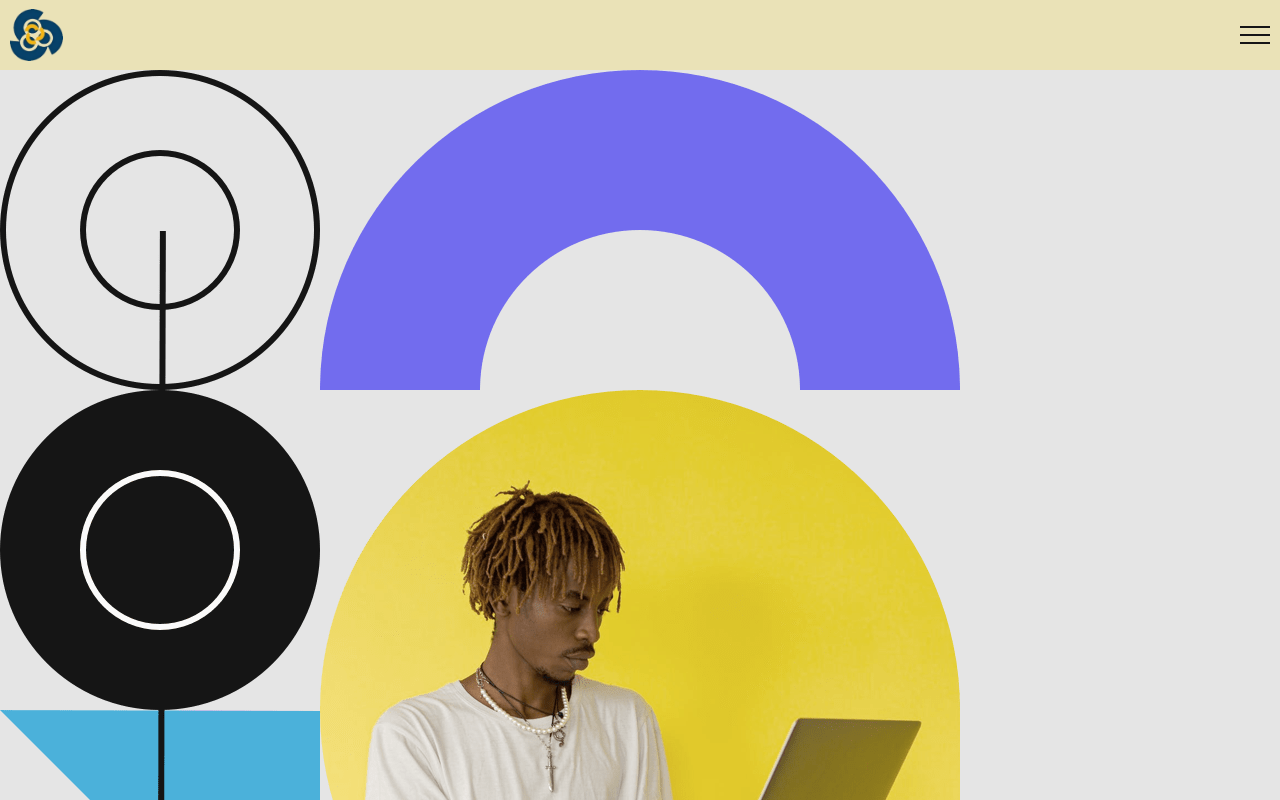
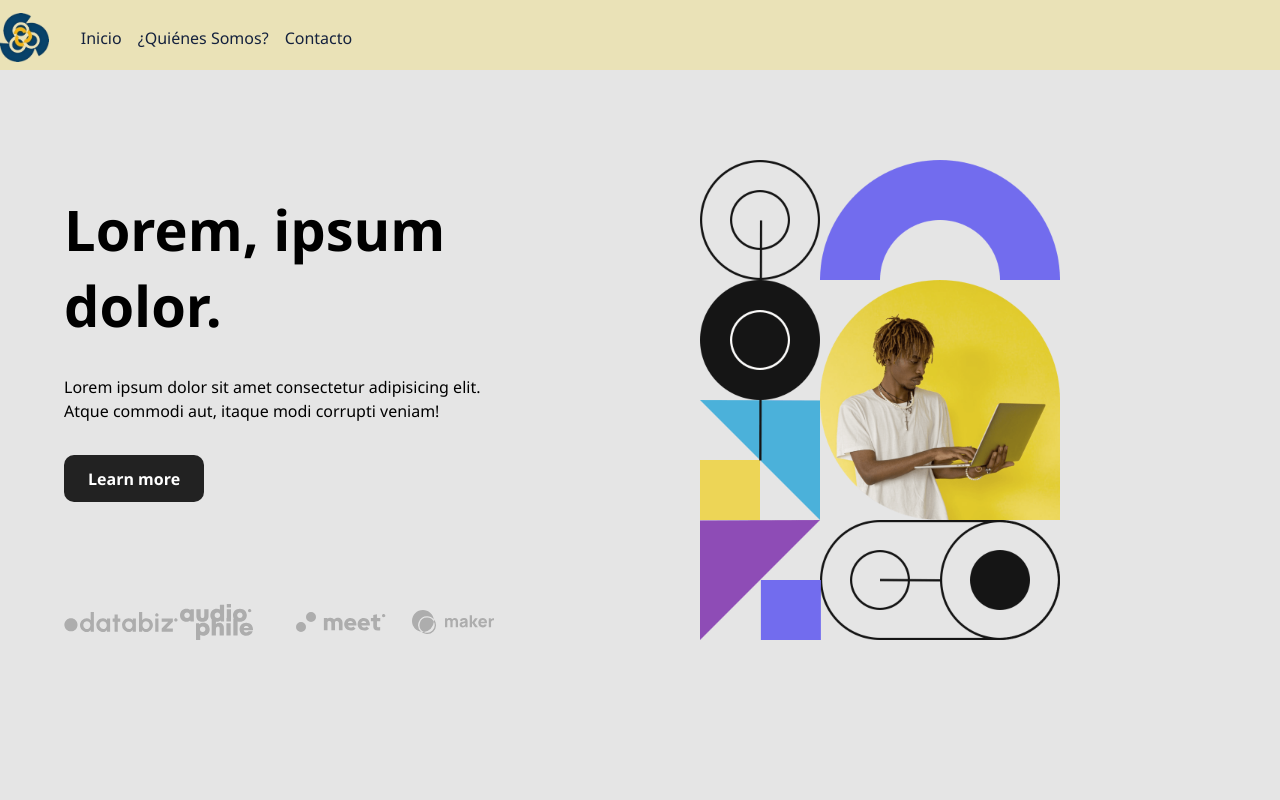
Before and after one commit to Dadore76/Argaex, a plain HTML site: page index.html in a window 1280 px wide. Shown: the top 800 px of the page. Drawn offline with Linux system fonts and the light colour scheme.

Commit message:
End Responsive Video

```diff
--- a/css/styles.css
+++ b/css/styles.css
@@ -85,3 +85,142 @@ body {
 }
 
 /* Main */
+
+.main_grid {
+    overflow: hidden;
+    display: grid;
+    grid-template-columns: 5% 1fr 5%;
+    grid-template-areas:
+    "img img img"
+    ".  text .";
+}
+
+.main_article {
+    padding: 56px 0;
+    text-align: center;
+    grid-area: text;
+}
+
+.main_title {
+    font-size: 2rem;
+}
+
+.main_paragraph {
+    line-height: 1.5;
+    margin: 1.5em 0;
+}
+
+.main_cta {
+    background-color: #222;
+    color: #fff;
+    display: inline-block;
+    padding: .8em 1.5em;
+    border-radius: 10px;
+    text-decoration: none;
+    font-weight: 700;
+}
+
+.main_picture {
+    grid-area: img;
+    max-width: 400px;
+    margin:0 auto;
+    padding: 20px 0 0;
+}
+
+.main_img {
+    width:100%;
+}
+
+.main_brands {
+    display: grid;
+    gap: 1em;
+    grid-auto-flow: column;
+    grid-auto-columns: minmax(30px, 100px);
+    align-items: center;
+    justify-content: space-between;
+    margin: 40px 0 80px;
+}
+
+.main_brand {
+    width: 100%;
+}
+
+@media (min-width:768px) {
+    .nav {
+        gap: 2em;
+        overflow: visible;
+        padding: 5px 0 0;
+    }
+
+    .nav_hamburguer {
+        display: none;
+    }
+
+    .nav_overlay {
+        position: unset;
+        background-color: transparent;
+        opacity: 1;
+        pointer-events: unset;
+        flex: 1;
+    }
+
+    .nav_menu {
+        position: unset;
+        width: 100%;
+        max-width: unset;
+        padding: 0;
+        overflow: unset;
+        display: flex;
+        align-items: center;
+        gap: 1em;
+    }
+
+    .nav_item {
+        width: max-content;
+        margin: 0;
+        padding: 0;
+        position: relative;
+    }
+
+    .main_grid {
+        margin: 0 auto;
+        max-width: 1440px;
+        width: 90%;
+        gap: 2em;
+        grid-template-columns: 2fr 3fr;
+        grid-template-areas:
+        "text img";
+        padding: 70px 0;
+    }
+
+    .main_picture {
+        max-height: 500px;
+    }
+
+    .main_img {
+        height: 100%;
+    }
+
+    .main_article {
+        text-align: left;
+        padding: 0;
+        display: flex;
+        flex-direction: column;
+    }
+
+    .main_brands {
+        margin: auto 0 0 0;
+    }
+
+    .main_texts {
+        margin: auto 0;
+    }
+
+    .main_title {
+        font-size: 3.5rem;
+    }
+
+    .main_paragraph {
+        margin: 2em 0;
+    }
+}
```
Also changed, not shown: js/menu.js (line endings or trailing spaces).
